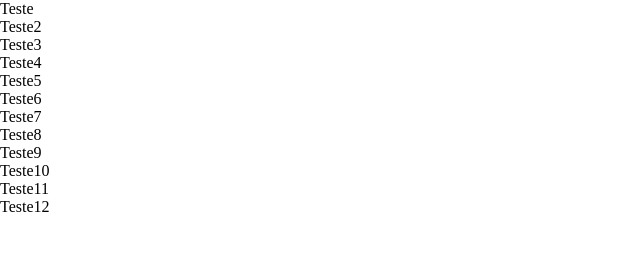
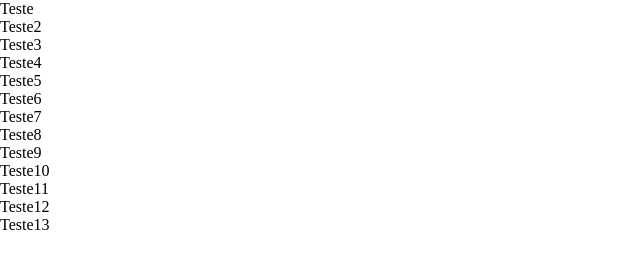
Before and after one commit to Gustavo-Brian-Maciel-Rodrigues-Portela/minecraftTrabalho, a plain HTML site: page index.html in a window 1280 px wide. Shown: the full height of the page, 0-640 px from the left. Drawn offline with Linux system fonts and the light colour scheme.

Commit message:
Update index.html

```diff
--- a/index.html
+++ b/index.html
@@ -19,5 +19,6 @@
     <p>Teste10</p>
     <p>Teste11</p>
     <p>Teste12</p>
+    <p>Teste13</p>
 </body>
 </html>
```
